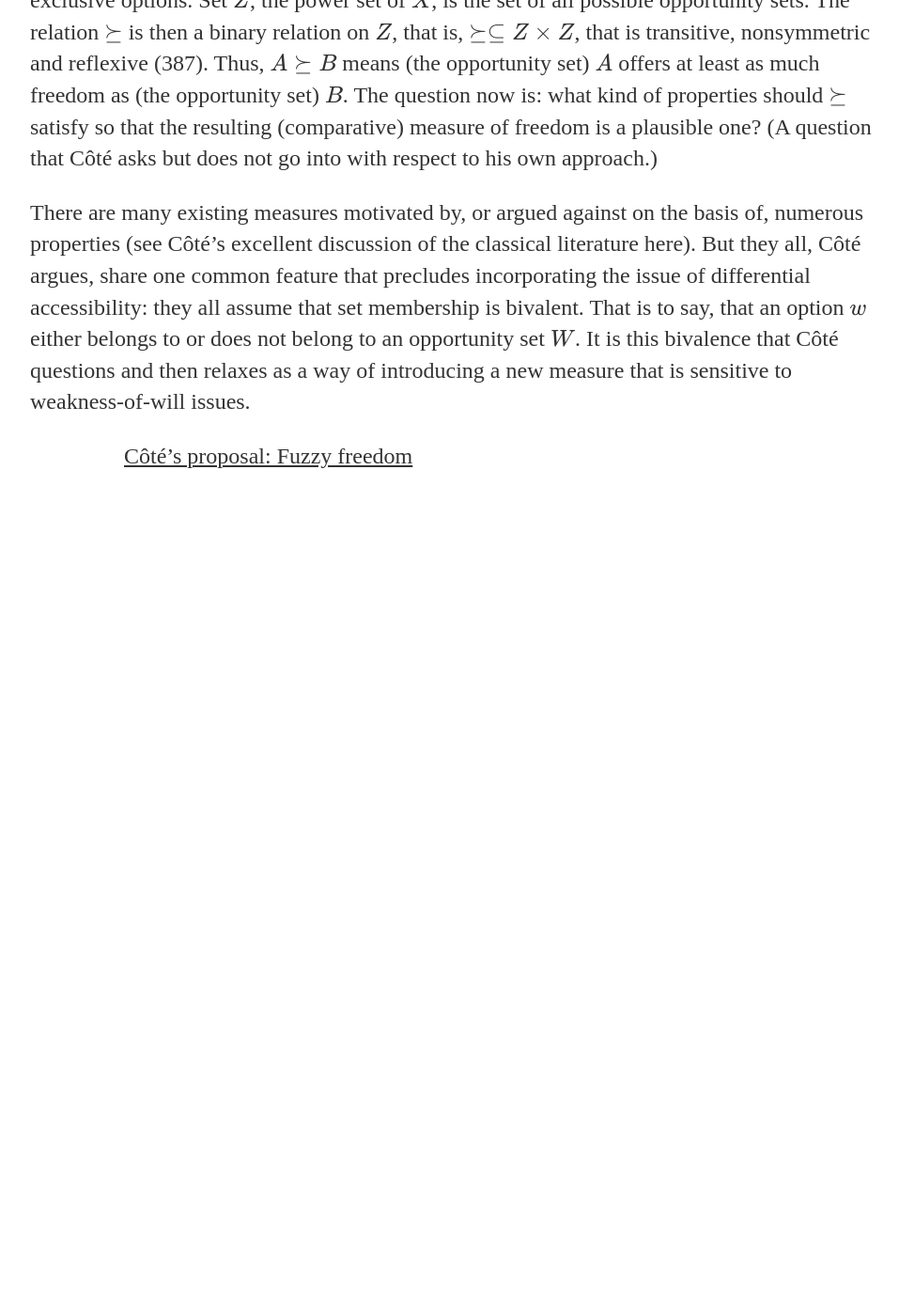
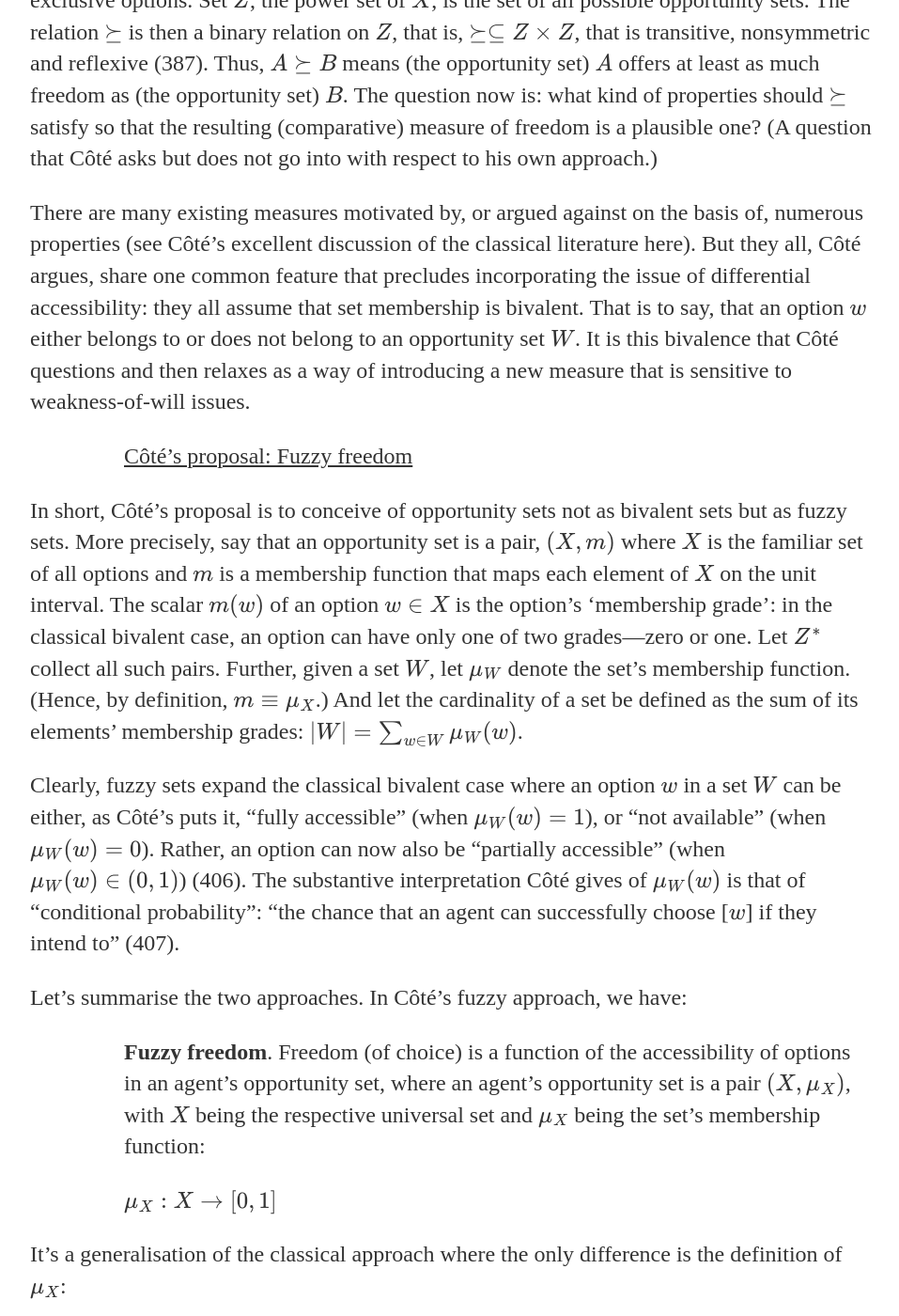
Before and after one commit to uzunovam/uzunovam, a Jekyll site: the page built from _posts/2020-08-22-nicolas-cote-on-measuring-freedom.md, in a window 1280 px wide and 1400 px high, scrolled down 1981 px. Shown: the whole window at 94% size, without its empty margins (160-1117 px from the left). Built offline with Jekyll 4.4.1, drawn with Linux system fonts in a browser that asks for light colours; before the commit the page ends 2544 px from its top, so only the background shows below that; some of the changed text lies outside the part shown.

Commit message:
Revisions

```diff
--- a/_posts/2020-08-22-nicolas-cote-on-measuring-freedom.md
+++ b/_posts/2020-08-22-nicolas-cote-on-measuring-freedom.md
@@ -22,3 +22,21 @@ date: 2020-08-22
 <p>There are many existing measures motivated by, or argued against on the basis of, numerous properties (see Côté’s excellent discussion of the classical literature here). But they all, Côté argues, share one common feature that precludes incorporating the issue of differential accessibility: they all assume that set membership is bivalent. That is to say, that an option \(w\) either belongs to or does not belong to an opportunity set \(W\). It is this bivalence that Côté questions and then relaxes as a way of introducing a new measure that is sensitive to weakness-of-will issues.</p>
 
 <p style="padding-left:100px;"><u>Côté’s proposal: Fuzzy freedom</u></p>
+
+<p>In short, Côté’s proposal is to conceive of opportunity sets not as bivalent sets but as fuzzy sets. More precisely, say that an opportunity set is a pair, \((X, m)\) where \(X\) is the familiar set of all options and \(m\) is a membership function that maps each element of \(X\) on the unit interval. The scalar \(m(w)\) of an option \(w \in X\) is the option’s ‘membership grade’: in the classical bivalent case, an option can have only one of two grades—zero or one. Let \(Z^{*}\) collect all such pairs. Further, given a set \(W\), let \(\mu_{W}\) denote the set’s membership function. (Hence, by definition, \(m \equiv \mu_{X}\).) And let the cardinality of a set be defined as the sum of its elements’ membership grades: \(|W| = \sum_{w \in W} \mu_{W}(w)\).</p>
+
+<p>Clearly, fuzzy sets expand the classical bivalent case where an option \(w\) in a set \(W\) can be either, as Côté’s puts it, “fully accessible” (when \(\mu_{W}(w) = 1\)), or “not available” (when \(\mu_{W}(w) = 0\)). Rather, an option can now also be “partially accessible” (when \(\mu_{W}(w) \in (0, 1)\)) (406). The substantive interpretation Côté gives of \(\mu_{W}(w)\) is that of “conditional probability”: “the chance that an agent can successfully choose [\(w\)] if they intend to” (407).</p>
+
+<p>Let’s summarise the two approaches. In Côté’s fuzzy approach, we have:</p>
+
+<p style="padding-left:100px;"><strong>Fuzzy freedom</strong>. Freedom (of choice) is a function of the accessibility of options in an agent’s opportunity set, where an agent’s opportunity set is a pair \((X, \mu_{X})\), with \(X\) being the respective universal set and \(\mu_{X}\) being the set’s membership function:</p>
+
+<p style="padding-left:100px;">\(\mu_{X}: X \rightarrow [0, 1]\)</p>
+
+<p>It’s a generalisation of the classical approach where the only difference is the definition of \(\mu_{X}\):</p>
+
+<p style="padding-left:100px;"><strong>Classical freedom</strong>. Freedom (of choice) is a function of the accessibility of options in an agent’s opportunity set, where an agent’s opportunity set is a pair \((X, \mu_{X})\), with \(X\) being the respective universal set and \(\mu_{X}\) being the set’s membership function:</p>
+
+<p style="padding-left:100px;">\(\mu_{X}: X \rightarrow \{0, 1\}\)</p>
+
+<p>So far so good. How do the two approaches handle the case of Regina and Willy? All things equal (the quality and desirability of options, say), that is to say, when set membership is the only issue relevant to freedom, Côté claims, the two approaches fare differently. This, however, is not true; at least, not with the machinery introduced so far. Notice that, in Côté’s framework (outlined above), membership functions are set-specific (I used \(\mu_{X}\) instead of \(m\) to underscore this): different sets have different membership functions. This is unobjectionable and it is indeed what allows Côté to generalise the ideas of cardinality and membership to fuzzy sets. However, what Côté needs in order to treat Regina’s and Willy’s cases differently are (additionally) agent-specific membership functions. In other words, we need to allow for the fact that <cite>for each set</cite>, there exists <cite>for each agent</cite> a membership function \(\mu_{X}^{i}\). Intuitively, this simply brings out explicitly the approach that Côté is at least implicitly getting at:</p>
```
